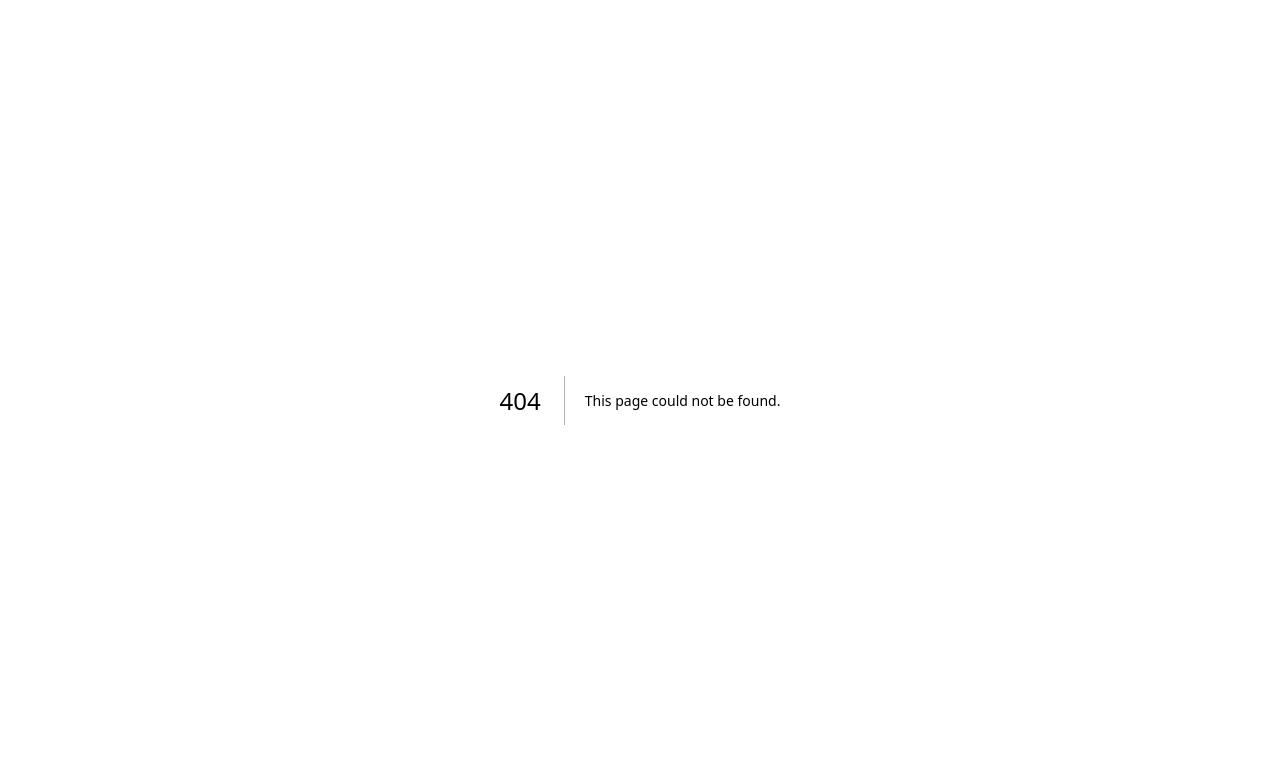
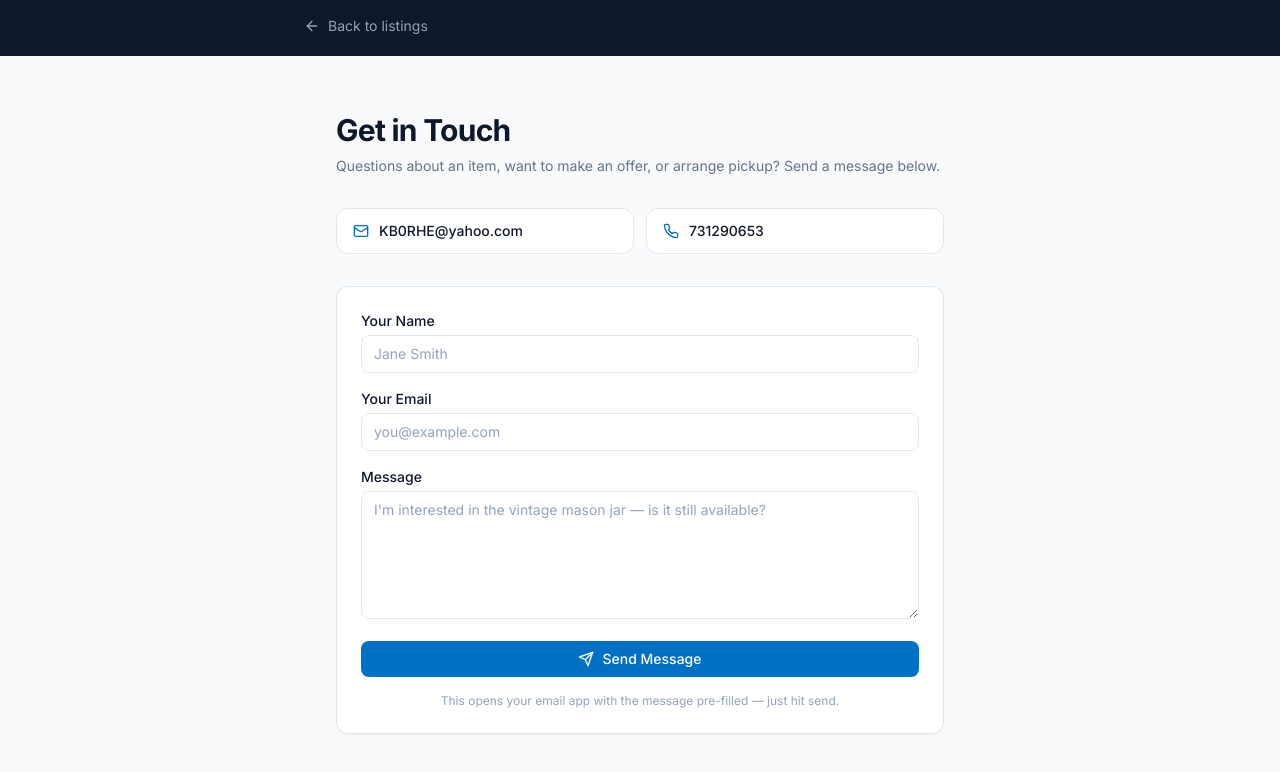
Before and after one commit to folkda/resale-inventory, a Next.js app: page /contact in a window 1280 px wide. Before the commit this address had no page. Shown: the top 772 px of the page. Built offline with nearby package versions, Linux system fonts and the light colour scheme.

Commit message:
Add contact us page, link from catalog header/footer and item detail

```diff
--- a/app/catalog/[id]/page.tsx
+++ b/app/catalog/[id]/page.tsx
@@ -69,8 +69,12 @@ export default async function PublicItemPage({ params }: { params: { id: string
             )}
 
             {item.description && (
-              <p className="text-sm text-ink-muted whitespace-pre-wrap leading-relaxed">{item.description}</p>
+              <p className="text-sm text-ink-muted whitespace-pre-wrap leading-relaxed mb-6">{item.description}</p>
             )}
+
+            <Link href="/contact" className="btn-primary inline-flex">
+              Contact About This Item
+            </Link>
           </div>
         </div>
       </main>
--- a/app/catalog/page.tsx
+++ b/app/catalog/page.tsx
@@ -39,9 +39,15 @@ export default function CatalogPage() {
           <h1 className="text-3xl md:text-5xl font-bold text-white mb-3 tracking-tight">
             The Shop
           </h1>
-          <p className="text-ink-light text-sm md:text-base max-w-md mx-auto">
+          <p className="text-ink-light text-sm md:text-base max-w-md mx-auto mb-5">
             One-of-a-kind vintage &amp; resale finds — browse what's currently available.
           </p>
+          <Link
+            href="/contact"
+            className="inline-flex items-center gap-2 px-4 py-2 rounded-lg bg-white text-ink text-sm font-medium hover:bg-white/90 transition-colors"
+          >
+            Contact Us
+          </Link>
         </div>
       </header>
 
@@ -146,7 +152,11 @@ export default function CatalogPage() {
       </main>
 
       <footer className="text-center py-8 text-ink-light text-xs">
-        Interested in something? Reach out to arrange purchase.
+        Interested in something?{' '}
+        <Link href="/contact" className="text-brand-600 hover:underline font-medium">
+          Contact us
+        </Link>{' '}
+        to arrange purchase.
       </footer>
     </div>
   )
--- /dev/null
+++ b/app/contact/page.tsx
@@ -0,0 +1,81 @@
+'use client'
+
+import { useState } from 'react'
+import Link from 'next/link'
+import { ArrowLeft, Mail, Phone, Send } from 'lucide-react'
+
+const CONTACT_EMAIL = 'KB0RHE@yahoo.com'
+const CONTACT_PHONE = '731290653'
+
+export default function ContactPage() {
+  const [name, setName] = useState('')
+  const [email, setEmail] = useState('')
+  const [message, setMessage] = useState('')
+
+  function handleSubmit(e: React.FormEvent) {
+    e.preventDefault()
+    const subject = encodeURIComponent(`Inquiry from ${name || 'the shop'}`)
+    const body = encodeURIComponent(
+      `${message}\n\n— ${name}${email ? ` (${email})` : ''}`
+    )
+    window.location.href = `mailto:${CONTACT_EMAIL}?subject=${subject}&body=${body}`
+  }
+
+  return (
+    <div className="min-h-screen bg-surface">
+      <header className="bg-ink px-4 md:px-8 py-4">
+        <div className="max-w-2xl mx-auto">
+          <Link href="/catalog" className="inline-flex items-center gap-2 text-ink-light hover:text-white text-sm transition-colors">
+            <ArrowLeft size={16} /> Back to listings
+          </Link>
+        </div>
+      </header>
+
+      <main className="max-w-2xl mx-auto px-4 md:px-8 py-10 md:py-14">
+        <h1 className="text-3xl font-bold text-ink mb-2 tracking-tight">Get in Touch</h1>
+        <p className="text-ink-muted text-sm mb-8">
+          Questions about an item, want to make an offer, or arrange pickup? Send a message below.
+        </p>
+
+        <div className="flex flex-col sm:flex-row gap-3 mb-8">
+          <a href={`mailto:${CONTACT_EMAIL}`} className="flex items-center gap-2.5 px-4 py-3 rounded-xl bg-white border border-surface-border hover:border-brand-300 transition-colors text-sm font-medium text-ink flex-1">
+            <Mail size={16} className="text-brand-600" />
+            {CONTACT_EMAIL}
+          </a>
+          <a href={`tel:${CONTACT_PHONE}`} className="flex items-center gap-2.5 px-4 py-3 rounded-xl bg-white border border-surface-border hover:border-brand-300 transition-colors text-sm font-medium text-ink flex-1">
+            <Phone size={16} className="text-brand-600" />
+            {CONTACT_PHONE}
+          </a>
+        </div>
+
+        <form onSubmit={handleSubmit} className="card p-5 md:p-6 space-y-4">
+          <div>
+            <label className="label">Your Name</label>
+            <input className="input" value={name} onChange={e => setName(e.target.value)} placeholder="Jane Smith" required />
+          </div>
+          <div>
+            <label className="label">Your Email</label>
+            <input type="email" className="input" value={email} onChange={e => setEmail(e.target.value)} placeholder="you@example.com" required />
+          </div>
+          <div>
+            <label className="label">Message</label>
+            <textarea
+              className="input min-h-32 resize-y"
+              value={message}
+              onChange={e => setMessage(e.target.value)}
+              placeholder="I'm interested in the vintage mason jar — is it still available?"
+              required
+            />
+          </div>
+          <button type="submit" className="btn-primary w-full justify-center">
+            <Send size={16} />
+            Send Message
+          </button>
+          <p className="text-xs text-ink-light text-center">
+            This opens your email app with the message pre-filled — just hit send.
+          </p>
+        </form>
+      </main>
+    </div>
+  )
+}
```
